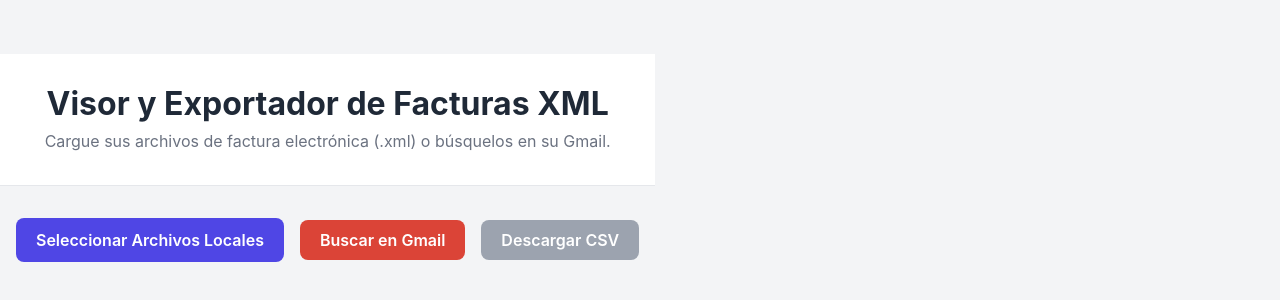
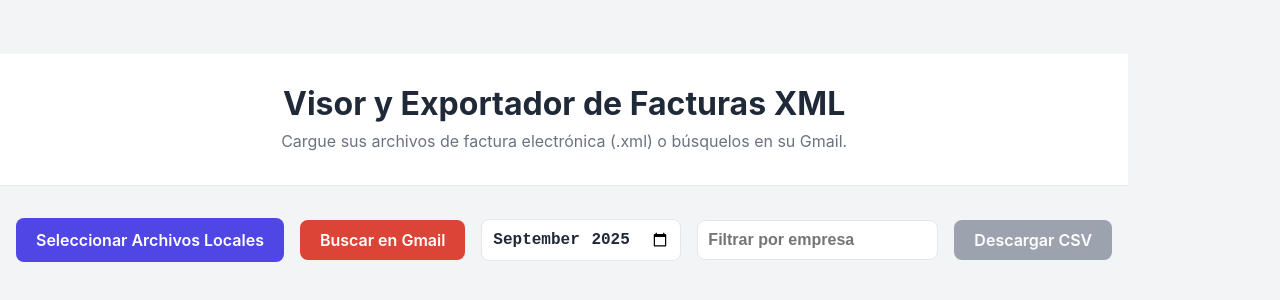
Before and after one commit to century909/xml-to-csv-pwa, a React (Vite) app: page / in a window 1280 px wide. Shown: the part 226-526 px from the top of the page. Built offline with nearby package versions, Linux system fonts and the light colour scheme.

Commit message:
feat: add month and company filters

```diff
--- a/src/App.css
+++ b/src/App.css
@@ -179,3 +179,24 @@ tbody tr:last-child td {
 .text-right {
   text-align: right;
 }
+
+.month-selector {
+  padding: 10px;
+  border-radius: 8px;
+  border: 1px solid var(--border-color);
+  font-size: 1rem;
+  font-weight: 600;
+  background-color: var(--card-background);
+  color: var(--text-color);
+  cursor: pointer;
+}
+
+.company-selector {
+  padding: 10px;
+  border-radius: 8px;
+  border: 1px solid var(--border-color);
+  font-size: 1rem;
+  font-weight: 600;
+  background-color: var(--card-background);
+  color: var(--text-color);
+}
--- a/src/App.tsx
+++ b/src/App.tsx
@@ -1,4 +1,4 @@
-import React, { useState } from 'react';
+import React, { useState, useEffect } from 'react';
 import { XMLParser } from 'fast-xml-parser';
 import Papa from 'papaparse';
 import { useGoogleLogin } from '@react-oauth/google';
@@ -23,6 +23,9 @@ function App() {
   const [isLoading, setIsLoading] = useState(false);
   const [statusMessage, setStatusMessage] = useState<string | null>(null);
   const [isError, setIsError] = useState(false);
+  const [selectedMonth, setSelectedMonth] = useState<string>(new Date().toISOString().slice(0, 7));
+  const [accessToken, setAccessToken] = useState<string | null>(null);
+  const [companyName, setCompanyName] = useState<string>("");
 
   // --- Lógica de Parseo (reutilizable) ---
   const processXmlString = (xmlString: string, fileName: string): InvoiceData | null => {
@@ -60,7 +63,8 @@ function App() {
   // --- Lógica de Gmail ---
   const login = useGoogleLogin({
     onSuccess: async (tokenResponse) => {
-      await fetchGmailAttachments(tokenResponse.access_token);
+      setAccessToken(tokenResponse.access_token);
+      await fetchGmailAttachments(tokenResponse.access_token, selectedMonth, companyName);
     },
     onError: () => {
       setStatusMessage('Error en el inicio de sesión con Google.');
@@ -69,7 +73,13 @@ function App() {
     scope: 'https://www.googleapis.com/auth/gmail.readonly',
   });
 
-  const fetchGmailAttachments = async (accessToken: string) => {
+  useEffect(() => {
+    if (accessToken) {
+      fetchGmailAttachments(accessToken, selectedMonth, companyName);
+    }
+  }, [selectedMonth, accessToken, companyName]);
+
+  const fetchGmailAttachments = async (token: string, month: string, company: string) => {
     setStatusMessage('Autenticado. Buscando facturas en Gmail...');
     setIsError(false);
     setIsLoading(true);
@@ -77,14 +87,24 @@ function App() {
 
     try {
       // 1. Buscar IDs de correos con facturas XML
-      const listResponse = await fetch('https://www.googleapis.com/gmail/v1/users/me/messages?q=has:attachment filename:xml', {
-        headers: { Authorization: `Bearer ${accessToken}` },
+      const [year, monthNumber] = month.split('-');
+      const startDate = `${year}-${monthNumber}-01`;
+      const endDate = new Date(parseInt(year), parseInt(monthNumber), 0);
+      const formattedEndDate = `${year}-${monthNumber}-${endDate.getDate()}`;
+
+      let query = `has:attachment filename:xml after:${startDate} before:${formattedEndDate}`;
+      if (company) {
+        query += ` from:${company}`;
+      }
+
+      const listResponse = await fetch(`https://www.googleapis.com/gmail/v1/users/me/messages?q=${encodeURIComponent(query)}`, {
+        headers: { Authorization: `Bearer ${token}` },
       });
       if (!listResponse.ok) throw new Error('No se pudo listar los correos de Gmail.');
       const listData = await listResponse.json();
 
       if (!listData.messages || listData.resultSizeEstimate === 0) {
-        setStatusMessage('No se encontraron correos con archivos adjuntos XML.');
+        setStatusMessage('No se encontraron correos con archivos adjuntos XML para el mes seleccionado.');
         setIsLoading(false);
         return;
       }
@@ -93,9 +113,9 @@ function App() {
 
       // 2. Procesar cada correo para obtener los adjuntos
       const allInvoiceData: InvoiceData[] = [];
-      for (const message of listData.messages.slice(0, 15)) { // Limitar a los primeros 15 correos para no exceder límites
+      for (const message of listData.messages.slice(0, 50)) { // Limitar a los primeros 50 correos para no exceder límites
         const msgResponse = await fetch(`https://www.googleapis.com/gmail/v1/users/me/messages/${message.id}`,
-          { headers: { Authorization: `Bearer ${accessToken}` } }
+          { headers: { Authorization: `Bearer ${token}` } }
         );
         if (!msgResponse.ok) continue;
         const msgData = await msgResponse.json();
@@ -104,7 +124,7 @@ function App() {
         for (const part of parts) {
           if (part.filename && part.filename.toLowerCase().endsWith('.xml') && part.body.attachmentId) {
             const attachResponse = await fetch(`https://www.googleapis.com/gmail/v1/users/me/messages/${message.id}/attachments/${part.body.attachmentId}`,
-              { headers: { Authorization: `Bearer ${accessToken}` } }
+              { headers: { Authorization: `Bearer ${token}` } }
             );
             if (!attachResponse.ok) continue;
             const attachData = await attachResponse.json();
@@ -194,6 +214,8 @@ function App() {
           <label htmlFor="file-upload" className="button button-upload">Seleccionar Archivos Locales</label>
           <input id="file-upload" type="file" accept=".xml,text/xml" multiple onChange={handleFileChange} />
           <button onClick={() => login()} className="button button-gmail">Buscar en Gmail</button>
+          <input type="month" value={selectedMonth} onChange={(e) => setSelectedMonth(e.target.value)} className="month-selector" />
+          <input type="text" value={companyName} onChange={(e) => setCompanyName(e.target.value)} placeholder="Filtrar por empresa" className="company-selector" />
           <button onClick={downloadCSV} disabled={invoices.length === 0} className="button button-download">Descargar CSV</button>
         </div>
 
```
